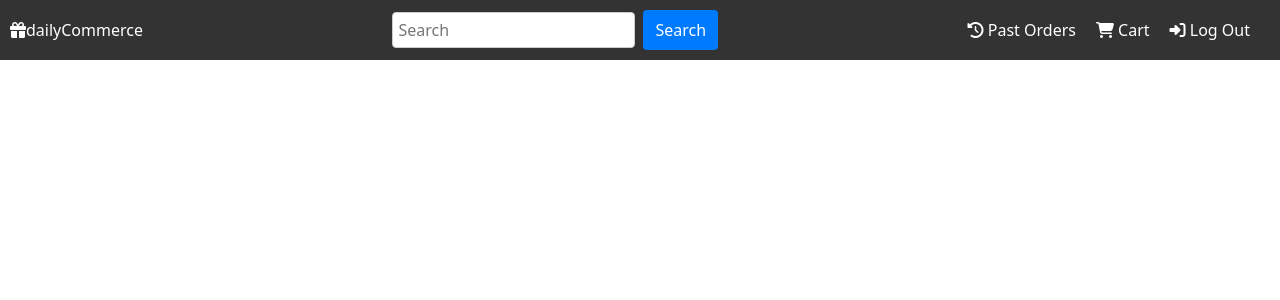
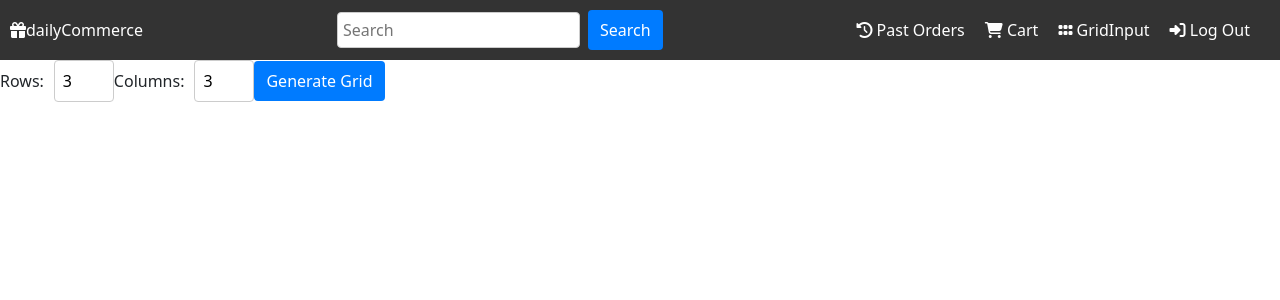
Before and after one commit to Sahilh123/ECommerce, an Angular app: page /grid-input in a window 1280 px wide. Before the commit this address led to /. Shown: the top 300 px of the page. Built offline with nearby package versions, Linux system fonts and the light colour scheme.

Commit message:
added grid input
added grid input where user can make table with desired number of rows and columns and set routing as well

```diff
--- a/src/app/app-routing.module.ts
+++ b/src/app/app-routing.module.ts
@@ -4,6 +4,7 @@ import { CartComponent } from './cart/cart.component';
 import { PastOrdersComponent } from './past-orders/past-orders.component';
 import { LoginComponent } from './login/login.component';
 import { HomeComponent } from './home/home.component';
+import { GridInputComponent } from './grid-input/grid-input.component';
 import { ProductDetailsComponent } from './component/product-details/product-details.component';
 
 const routes: Routes = [
@@ -12,6 +13,7 @@ const routes: Routes = [
   { path: 'past-orders', component: PastOrdersComponent },
   { path: 'cart', component: CartComponent },
   { path: 'product-details', component: ProductDetailsComponent },
+  { path: 'grid-input', component: GridInputComponent },
 ];
 
 @NgModule({
--- a/src/app/app.module.ts
+++ b/src/app/app.module.ts
@@ -14,6 +14,7 @@ import { FooterComponent } from './footer/footer.component';
 import { AllProductsComponent } from './component/all-products/all-products.component';
 import { SidebarComponent } from './component/sidebar/sidebar.component';
 import { ProductDetailsComponent } from './component/product-details/product-details.component';
+import { GridInputComponent } from './grid-input/grid-input.component';
 
 @NgModule({
   declarations: [
@@ -27,6 +28,7 @@ import { ProductDetailsComponent } from './component/product-details/product-det
     AllProductsComponent,
     SidebarComponent,
     ProductDetailsComponent,
+    GridInputComponent,
   ],
   imports: [BrowserModule, AppRoutingModule, FormsModule, HttpClientModule],
   providers: [],
--- /dev/null
+++ b/src/app/grid-input/grid-input.component.css
@@ -0,0 +1,60 @@
+.input-container {
+  margin-bottom: 20px;
+}
+
+.input-container label {
+  margin-right: 10px;
+}
+
+.input-container input[type="number"] {
+  padding: 8px;
+  border: 1px solid #ccc;
+  border-radius: 4px;
+  width: 60px;
+}
+
+.generate-button {
+  padding: 8px 12px;
+  background-color: #007bff;
+  color: #fff;
+  border: none;
+  border-radius: 4px;
+  cursor: pointer;
+  transition: background-color 0.3s ease;
+}
+
+.generate-button:hover {
+  background-color: #0056b3;
+}
+
+.grid-container {
+  max-width: 100%;
+  overflow-x: auto;
+  margin-top: 20px;
+}
+
+.grid-row {
+  display: flex;
+  margin-bottom: 5px;
+}
+
+.grid-cell {
+  border: 1px solid #ccc;
+  padding: 8px;
+  transition: background-color 0.3s ease;
+  white-space: normal;
+  min-width: 100px;
+  flex-grow: 1;
+  overflow: hidden;
+}
+
+.cell-content {
+  max-height: 3em; /* Set the maximum height for the content */
+  overflow-y: auto; /* Enable vertical scrolling */
+  word-wrap: break-word;
+  word-break: break-word;
+}
+
+.grid-cell:hover {
+  background-color: #f0f0f0;
+}
--- /dev/null
+++ b/src/app/grid-input/grid-input.component.html
@@ -0,0 +1,23 @@
+<div class="input-container">
+  <label for="rows">Rows:</label>
+  <input type="number" id="rows" [(ngModel)]="rowCount" />
+
+  <label for="columns">Columns:</label>
+  <input type="number" id="columns" [(ngModel)]="columnCount" />
+
+  <button class="generate-button" (click)="generateGrid()">
+    Generate Grid
+  </button>
+</div>
+
+<div class="grid-container" *ngIf="gridGenerated">
+  <div class="grid-row" *ngFor="let row of rows">
+    <div
+      *ngFor="let column of columns"
+      contenteditable="true"
+      class="grid-cell"
+    >
+      {{ gridData[row]?.[column] || '' }}
+    </div>
+  </div>
+</div>
--- /dev/null
+++ b/src/app/grid-input/grid-input.component.ts
@@ -0,0 +1,30 @@
+import { Component } from '@angular/core';
+
+@Component({
+  selector: 'app-grid-input',
+  templateUrl: './grid-input.component.html',
+  styleUrls: ['./grid-input.component.css'],
+})
+export class GridInputComponent {
+  rowCount: number = 3;
+  columnCount: number = 3;
+  rows: number[] = [];
+  columns: number[] = [];
+  gridData: any = {};
+  gridGenerated: boolean = false;
+
+  generateGrid() {
+    this.rows = Array.from({ length: this.rowCount }, (_, i) => i);
+    this.columns = Array.from({ length: this.columnCount }, (_, i) => i);
+    this.gridData = {};
+
+    for (let i = 0; i < this.rowCount; i++) {
+      this.gridData[i] = {};
+      for (let j = 0; j < this.columnCount; j++) {
+        this.gridData[i][j] = '';
+      }
+    }
+
+    this.gridGenerated = true;
+  }
+}
--- a/src/app/navbar/navbar.component.html
+++ b/src/app/navbar/navbar.component.html
@@ -23,6 +23,12 @@
           Cart
         </a>
       </div>
+      <div class="nav-item">
+        <a href="/grid-input">
+          <i class="fas fa-grip-horizontal"></i>
+          GridInput
+        </a>
+      </div>
       <div class="nav-item" *ngIf="isAuthenticated">
         <a href="/login">
           <i class="fas fa-sign-in-alt"></i>
```
Also changed, not shown: src/app/component/product-details/product-details.component.ts (+0 -20 lines), 1 other file (tests, documents, lock files or other folders).
